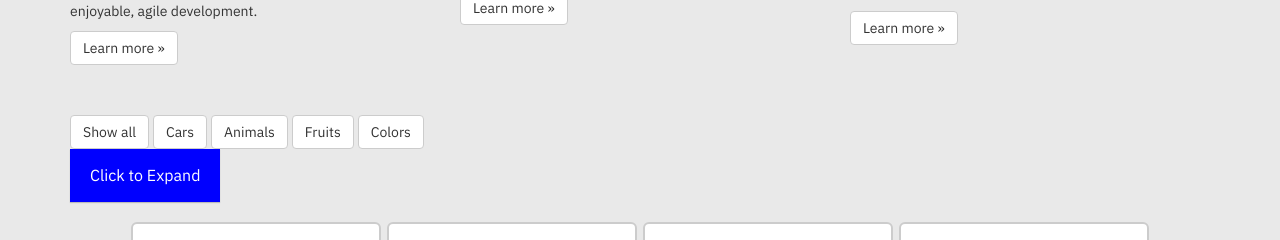
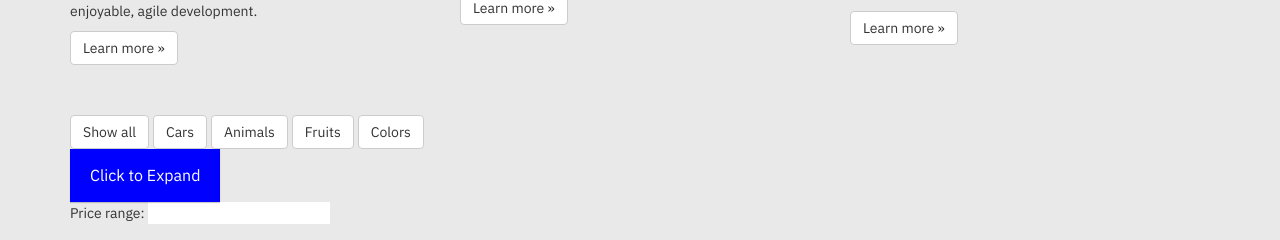
Before and after one commit to UncleCook/Platform_v1_0, a Django app: page / in a window 1280 px wide. Shown: the part 172-412 px from the top of the page. Run offline with Django 3.2, Linux system fonts and the light colour scheme; some libraries are stand-ins or nearby versions.

Commit message:
Range slider added to index.html

```diff
--- a/Platform_v1_0/app/templates/app/index.html
+++ b/Platform_v1_0/app/templates/app/index.html
@@ -3,6 +3,11 @@
 {% block content %}
 
 {% load static %}
+
+
+<script src="https://code.jquery.com/jquery-3.7.1.min.js" defer></script>
+<link rel="stylesheet" href="https://code.jquery.com/ui/1.13.2/themes/base/jquery-ui.css">
+<script src="https://code.jquery.com/ui/1.13.2/jquery-ui.min.js" defer></script>
 
 
 <div class="row">
@@ -55,13 +60,15 @@
 </div>
 
 
-<!-- Range slider
-<div id="range-slider-container-1">
-    <span id="financials-range-min"></span>
-    <input type="range" min="0" max="100" value="50" id="range-slider-1" class="financials-data" data-url="{% url 'financials-data' %}">
-    <span id="financials-range-max"></span>
-</div>
--->
+<!-- Range slider -->
+<p>
+    <label for="amount">Price range:</label>
+    <input type="text" id="amount" readonly="" style="border:0; color:#f6931f; font-weight:bold;">
+</p>
+
+<div id="slider-range"></div>
+
+
 
 
 <div id="filteringContainer">
@@ -157,8 +164,21 @@
         });
     }
 
-    //JQuery range slider code
 
+    $(document).ready(function () {
+        // Initialize the slider once the DOM is ready
+        $("#slider-range").slider({
+            range: true,
+            min: 0,
+            max: 500,
+            values: [75, 300],
+            slide: function (event, ui) {
+                $("#amount").val("$" + ui.values[0] + " - $" + ui.values[1]);
+            }
+        });
+        $("#amount").val("$" + $("#slider-range").slider("values", 0) +
+            " - $" + $("#slider-range").slider("values", 1));
+    });
 
 
 </script>
```
Also changed, not shown: Platform_v1_0/app/templates/app/about.html (+18 -14 lines).
